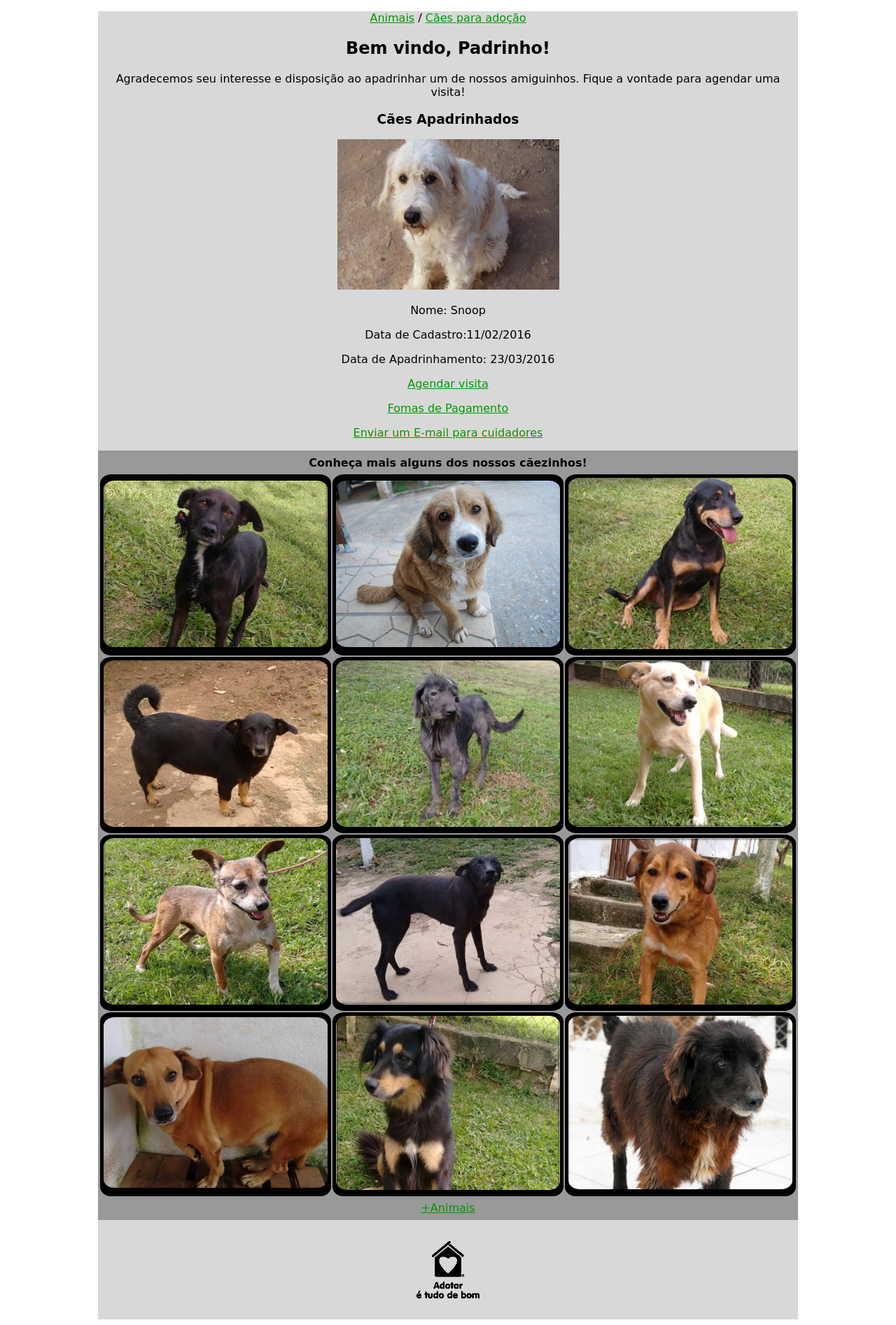
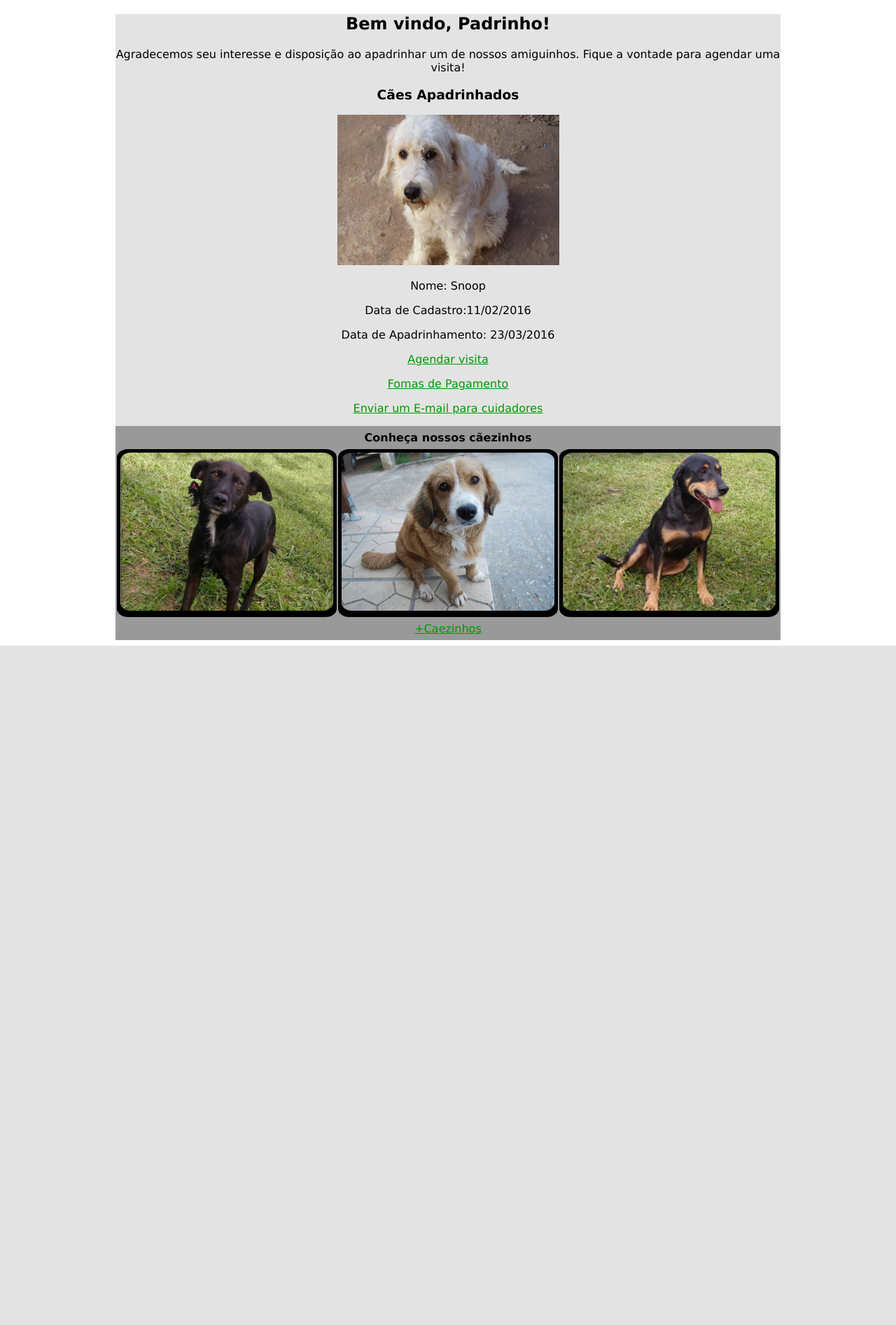
Before and after one commit to NelioCarneval/ProjetoFPIN20161, a PHP site: page /html/PaginaPadrinho.html in a window 1280 px wide. Shown: the whole page at 70% size. After the commit the page ends 923 px from the top, so only its background shows below. Run offline with PHP 8.4, Linux system fonts and the light colour scheme.

Commit message:
Correções

```diff
--- a/css/LayoutDefault.css
+++ b/css/LayoutDefault.css
@@ -5,23 +5,22 @@
 /*O EMMANUEL VAI INSERIR O HEADER E O FOOTER DEPOIS, APENAS COLOQUEM ESSE ARQUIVO COMO UMA DAS REFERENCIAS DE CSS NAS PÁGINAS QUE FIZEREM*/
 
 #total {
-	width: 1000px;
+	width: 950px;
 	margin: auto;
-	font-family: "Comic Sans MS", cursive;
-	background-color: #D8D8D8;
+	background-color: #e3e3e3;
 	text-transform: none;
-	text-align: center;
-    /*font-family: Century Gothic, Verdana, sans-serif;*/
+    font-family: Century Gothic, Verdana, sans-serif;
 }
 
 .quote {
 	text-align: center;
-	font-family: "Comic Sans MS", cursive;
 }
+
 /*.links {
 	color: #090;
 	text-decoration: none;*/
 /*link sem visita */
+
 a:link {
     color: #090;
 }
--- a/html/Ficha_Caes/Ficha_cao_01_AGRADECIMENTO.html
+++ b/html/Ficha_Caes/Ficha_cao_01_AGRADECIMENTO.html
@@ -12,7 +12,7 @@
 		#ficha{
 			width: 53%;
 			margin: auto;
-			background-color: #e3e3e3;
+			background-color: #999;
 			display: table;
 			margin-top: 5%;
 		}
@@ -28,7 +28,7 @@
 			text-align: center;
 		}
 		#proposta{
-			background-color: #e3e3e3;
+			background-color: #999;
 			width: 32%;
 			padding: 2%;
 			margin: auto;
@@ -46,7 +46,7 @@
 		</header>
 
 		<div id="conteudo">
-			<p><a href="#">Animais</a> / <a href="../CaesParaAdocao.html">Cães para adoção</a> / <a href="#">Reitor</a></p>
+			<p>/ <a href="../CaesParaAdocao.html">Cães para adoção</a> / <a href="#">Reitor</a></p>
 
 			<div id="ficha">
 				<img id="fotoDestaque" src="../../img/caes/cao_01.jpg">
--- a/html/Ficha_Caes/Ficha_cao_01_LOGIN.html
+++ b/html/Ficha_Caes/Ficha_cao_01_LOGIN.html
@@ -12,7 +12,7 @@
 		#ficha{
 			width: 53%;
 			margin: auto;
-			background-color: #e3e3e3;
+			background-color: #999;
 			display: table;
 			margin-top: 5%;
 		}
@@ -28,7 +28,7 @@
 			text-align: center;
 		}
 		#login{
-			background-color: #e3e3e3;
+			background-color: #999;
 			width: 18.25%;
 			padding: 2%;
 			margin: auto;
@@ -49,7 +49,7 @@
 		</header>
 
 		<div id="conteudo">
-			<p><a href="#">Animais</a> / <a href="../CaesParaAdocao.html">Cães para adoção</a> / <a href="#">Reitor</a></p>
+			<p>/ <a href="../CaesParaAdocao.html">Cães para adoção</a> / <a href="#">Reitor</a></p>
 
 			<div id="ficha">
 				<img id="fotoDestaque" src="../../img/caes/cao_01.jpg">
--- a/html/Ficha_Caes/Ficha_cao_01_PROPOSTA.html
+++ b/html/Ficha_Caes/Ficha_cao_01_PROPOSTA.html
@@ -12,7 +12,7 @@
 		#ficha{
 			width: 53%;
 			margin: auto;
-			background-color: #e3e3e3;
+			background-color: #999;
 			display: table;
 			margin-top: 5%;
 		}
@@ -28,7 +28,7 @@
 			text-align: center;
 		}
 		#proposta{
-			background-color: #e3e3e3;
+			background-color: #999;
 			width: 32%;
 			padding: 2%;
 			margin: auto;
@@ -48,7 +48,7 @@
 		</header>
 
 		<div id="conteudo">
-			<p><a href="#">Animais</a> / <a href="../CaesParaAdocao.html">Cães para adoção</a> / <a href="#">Reitor</a></p>
+			<p>/ <a href="../CaesParaAdocao.html">Cães para adoção</a> / <a href="#">Reitor</a></p>
 
 			<div id="ficha">
 				<img id="fotoDestaque" src="../../img/caes/cao_01.jpg">
--- a/html/PaginaPadrinho.html
+++ b/html/PaginaPadrinho.html
@@ -3,7 +3,7 @@
 <html>
 <head>
 	<meta charset="UTF-8">
-	<title>Adoção de Cães - ONG Melhor Amigo</title>
+	<title>Padrinho - ONG Melhor Amigo</title>
 
 	<link rel="stylesheet" type="text/css" href="../css/LayoutDefault.css">
 
@@ -11,7 +11,6 @@
 
 		table{
 			width: 100%;
-	border: thin solid #999;
 			background-color: #999;
 		}
 
@@ -58,15 +57,13 @@
 		</header>
 
 		<div id="conteudo">
-			<p><a href="#">Animais</a> / <a href="#">Cães para adoção</a></p>
-
 			<h2 class="quote">Bem vindo, Padrinho!</h2>
 
 			<p class="quote">Agradecemos seu interesse e disposição ao apadrinhar um de nossos amiguinhos. Fique a vontade para agendar uma visita!</p>
 
-			<article>
+			<article class="quote">
 
-              <h3 class="quote">Cães Apadrinhados</h3>
+              <h3>Cães Apadrinhados</h3>
             	<p><a href="Ficha_Caes/Ficha_cao_Padrinho01_LOGIN.html">
             	  <img src="../img/caes/cao01_padrinho.jpg" alt="Snoop" width="317" height="215" class="itemLista" title="Snoop" />
             	  </a>
@@ -83,7 +80,7 @@
 
             <table>
 			    <thead>
-			        <th colspan="3">Conheça mais alguns dos nossos cãezinhos!</th>
+			        <th colspan="3">Conheça nossos cãezinhos</th>
 			    </thead>
 				<tbody>
 					<tr>
@@ -99,70 +96,17 @@
 						</td>
 						<td class="itemLista">
 							<a href="Ficha_Caes/Ficha_cao_03_LOGIN.html">
-								<img src="../img/caes/cao_03.jpg" alt="Wagner" height="245" title="Wagner" />
+								<img src="../img/caes/cao_03.jpg" alt="Wagner" title="Wagner" />
 							</a>
 						</td>
 					</tr>
-					<tr>
-						<td class="itemLista">
-							<a href="Ficha_Caes/Ficha_cao_04_LOGIN.html">
-								<img src="../img/caes/cao_04.jpg" alt="Tereza" title="Tereza" />
-							</a>
-						</td>
-						<td class="itemLista">
-							<a href="Ficha_Caes/Ficha_cao_05_LOGIN.html">
-								<img src="../img/caes/cao_05.jpg" alt="Palito" title="Palito" />
-							</a>
-						</td>
-						<td class="itemLista">
-							<a href="Ficha_Caes/Ficha_cao_06_LOGIN.html">
-								<img src="../img/caes/cao_06.jpg" alt="Luna" title="Luna" />
-							</a>
-						</td>
-					</tr>
-					<tr>
-						<td class="itemLista">
-							<a href="Ficha_Caes/Ficha_cao_07_LOGIN.html">
-								<img src="../img/caes/cao_07.jpg" alt="Sargento" title="Sargento" />
-							</a>
-						</td>
-						<td class="itemLista">
-							<a href="Ficha_Caes/Ficha_cao_08_LOGIN.html">
-								<img src="../img/caes/cao_08.jpg" alt="Atena" title="Atena" />
-							</a>
-						</td>
-						<td class="itemLista">
-							<a href="Ficha_Caes/Ficha_cao_09_LOGIN.html">
-								<img src="../img/caes/cao_09.jpg" alt="Dourado" title="Dourado" />
-							</a>
-						</td>
-					</tr>
-					<tr>
-						<td class="itemLista">
-							<a href="Ficha_Caes/Ficha_cao_10_LOGIN.html">
-								<img src="../img/caes/cao_10.jpg" alt="Geraldo" height="244" title="Geraldo" />
-							</a>
-						</td>
-						<td class="itemLista">
-							<a href="Ficha_Caes/Ficha_cao_11_LOGIN.html">
-								<img src="../img/caes/cao_11.jpg" alt="Joelma" height="249" title="Joelma" />
-							</a>
-						</td>
-						<td class="itemLista">
-							<a href="Ficha_Caes/Ficha_cao_12_LOGIN.html">
-								<img src="../img/caes/cao_12.jpg" alt="Fumaça" height="248" title="Fumaça" />
-							</a>
-						</td>
-					</tr>
-					<tr>
+
 						<td class="paginas" colspan="3">
-							<a href="CaesParaAdocao.html">+Animais </a>
+							<a href="#">+Caezinhos</a>
 						</td>
 					</tr>
 				</tbody>
 			</table>
-
-			<img id="logoInferior" src="../img/logo_adotar_Black.png" alt="Adotar é tudo de bom" title="ONG Melhor Amigo">
 		</div>
 
 		<footer>
```
Also changed, not shown: html/CaesParaAdocao.html (+8 -9 lines). Lines whose indentation alone changed are shown as unchanged.
